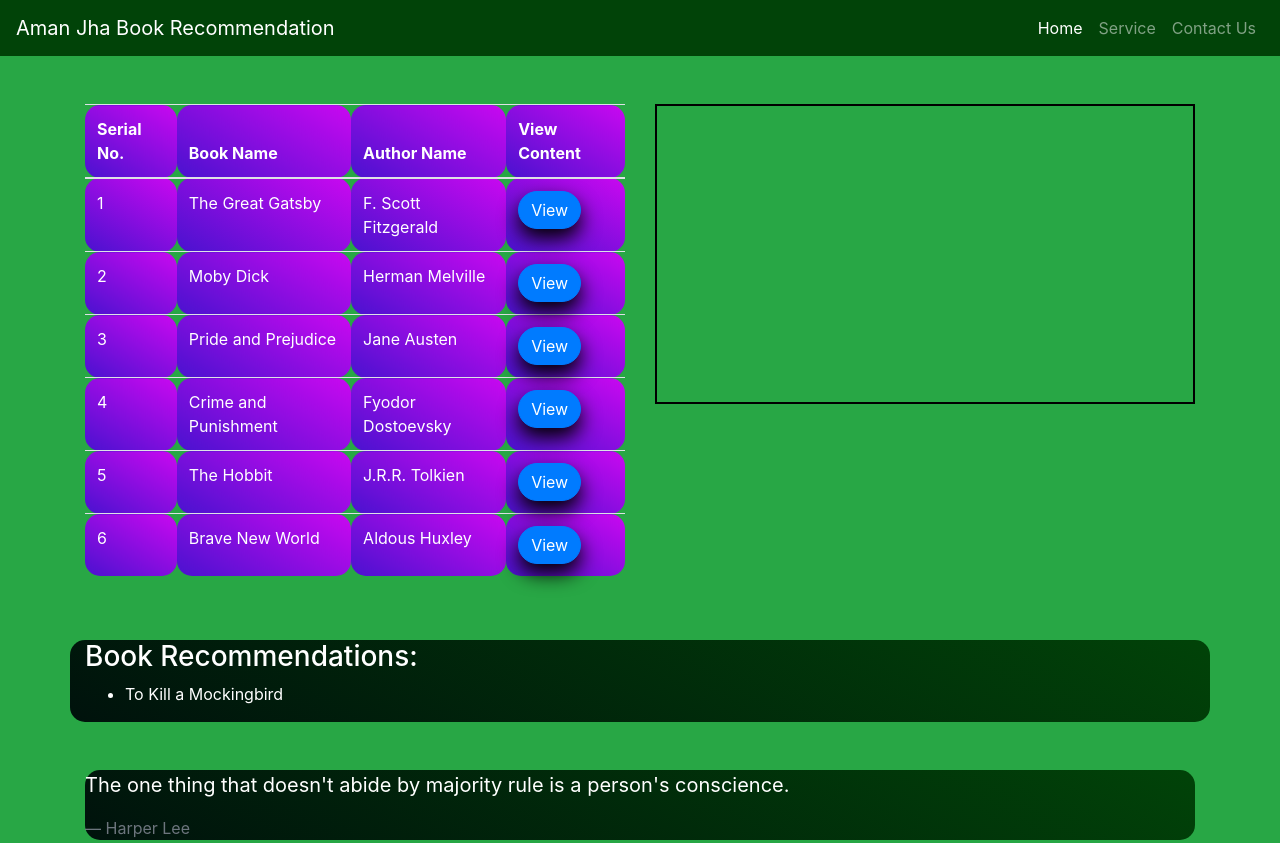
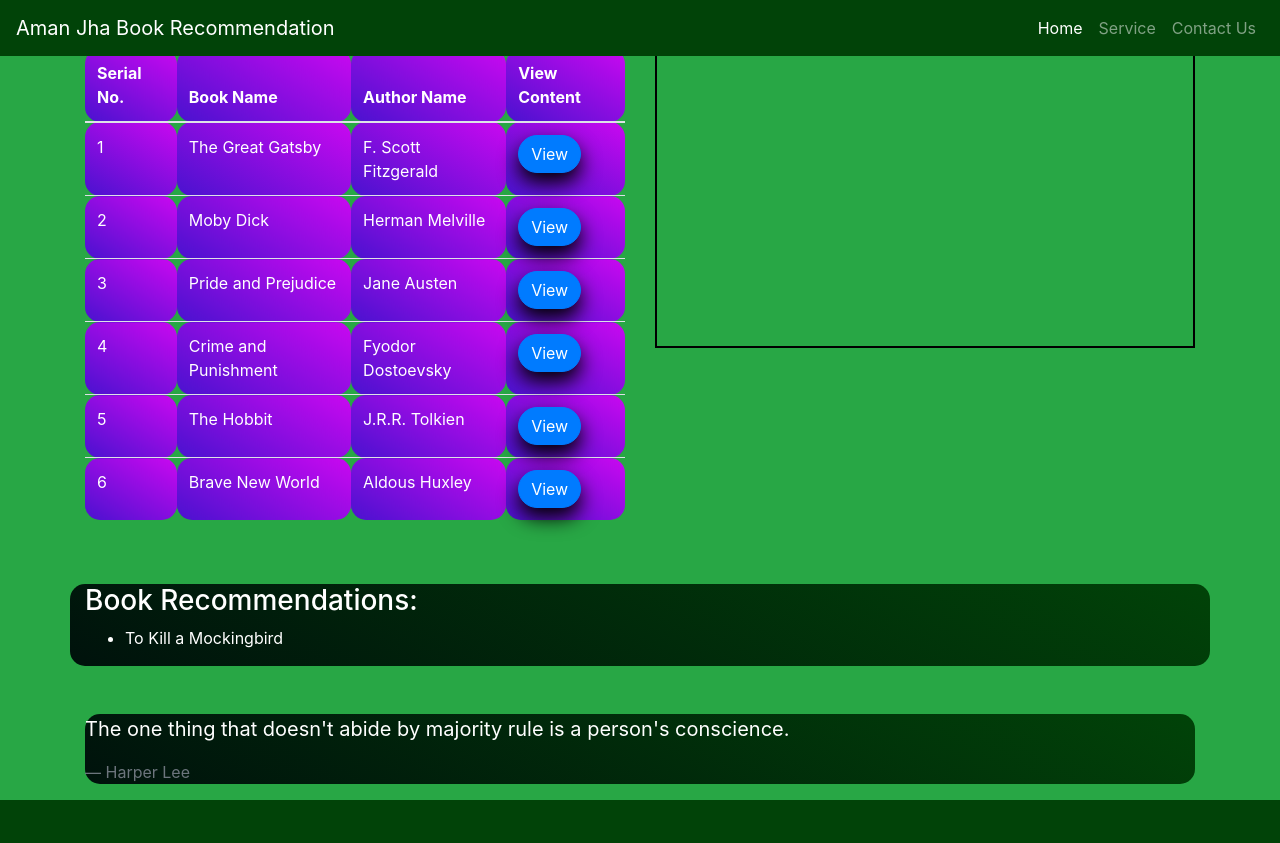
Before and after one commit to amanjha7/BookRecomendation, a plain HTML site: page index.html in a window 1280 px wide. Shown: the top 843 px of the page. Drawn offline with nearby package versions, Linux system fonts and the light colour scheme.

Commit message:
Update index.html

```diff
--- a/index.html
+++ b/index.html
@@ -17,6 +17,11 @@
     .nv-b{
         background-color: rgb(1, 67, 8);
         color: aliceblue;
+        position: fixed;
+        top: 0;
+        left: 0;
+        right: 0;
+        z-index: 10;
     }
     .btn{
         border-radius:30px;
@@ -49,11 +54,10 @@
 
 <body class="bg-success">
     <!-- Nav Bar -->
-
     <nav class="navbar navbar-expand-lg navbar-dark  nv-b">
         <a class="navbar-brand" href="#">Aman Jha Book Recommendation</a>
         <button class="navbar-toggler" type="button" data-toggle="collapse" data-target="#navbarNav" aria-controls="navbarNav" aria-expanded="false" aria-label="Toggle navigation">
-            <span class="navbar-toggler-icon"></span>
+            <span class="navbar-toggler-icon">ink</span>
         </button>
         <div class="collapse navbar-collapse" id="navbarNav">
             <ul class="navbar-nav ml-auto"> <!-- ml-auto to push items to the right -->
@@ -235,7 +239,7 @@
                     `;
                     break;
             }
-
+            // here i want Document of iframe . and it has seprate document then our main Document i.e., DOM
             const iframeDoc = document.getElementById('bookContentFrame').contentDocument;
             iframeDoc.open();
             iframeDoc.write(content);
@@ -262,7 +266,7 @@
         currentRecommendationIndex = (currentRecommendationIndex + 1) % recommendations.length; // Cycle through the recommendations.
         }
 
-
+        //wait until whole html is parsed then call function in every 2 seconds.😎
         document.addEventListener("DOMContentLoaded", () => {
             setInterval(updateRecommendation, 2000); // Update every 2 seconds.
         });
```
